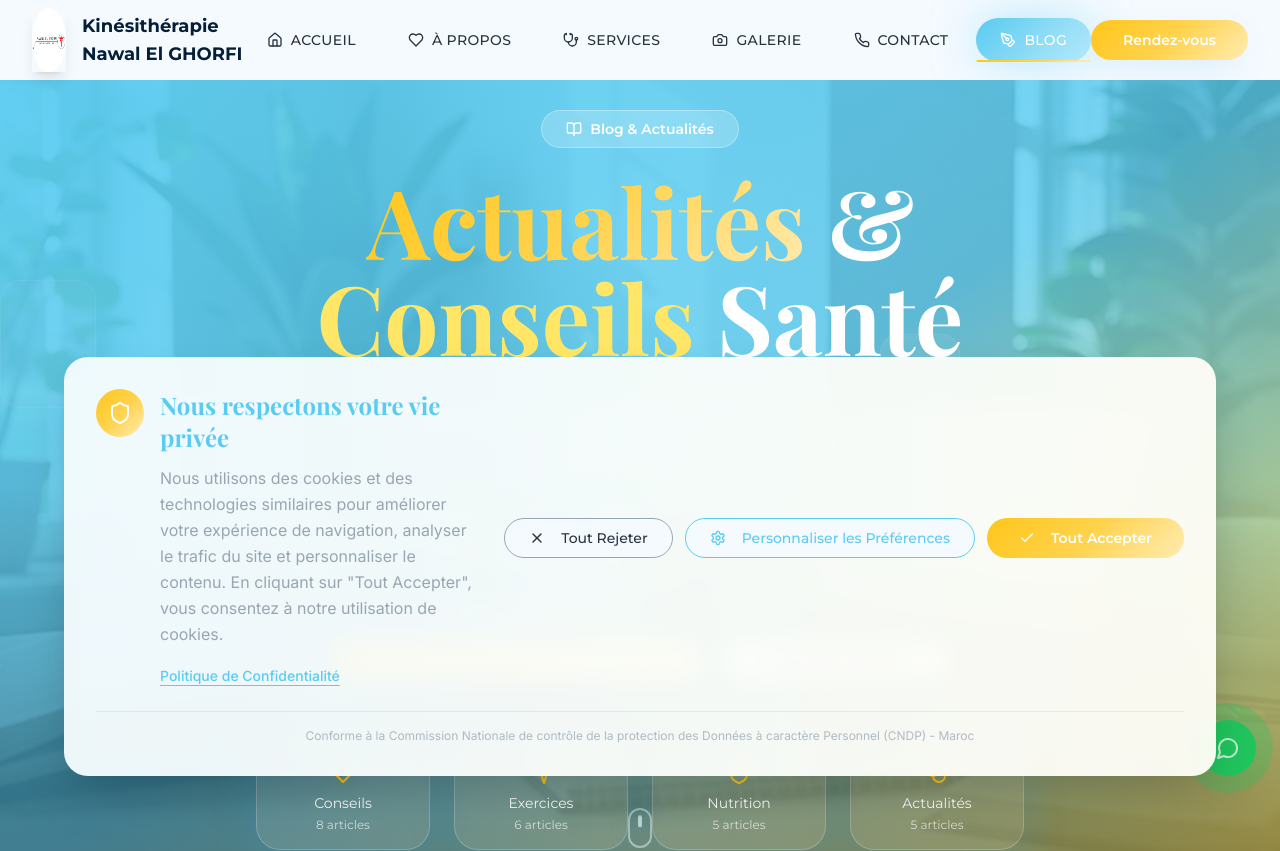
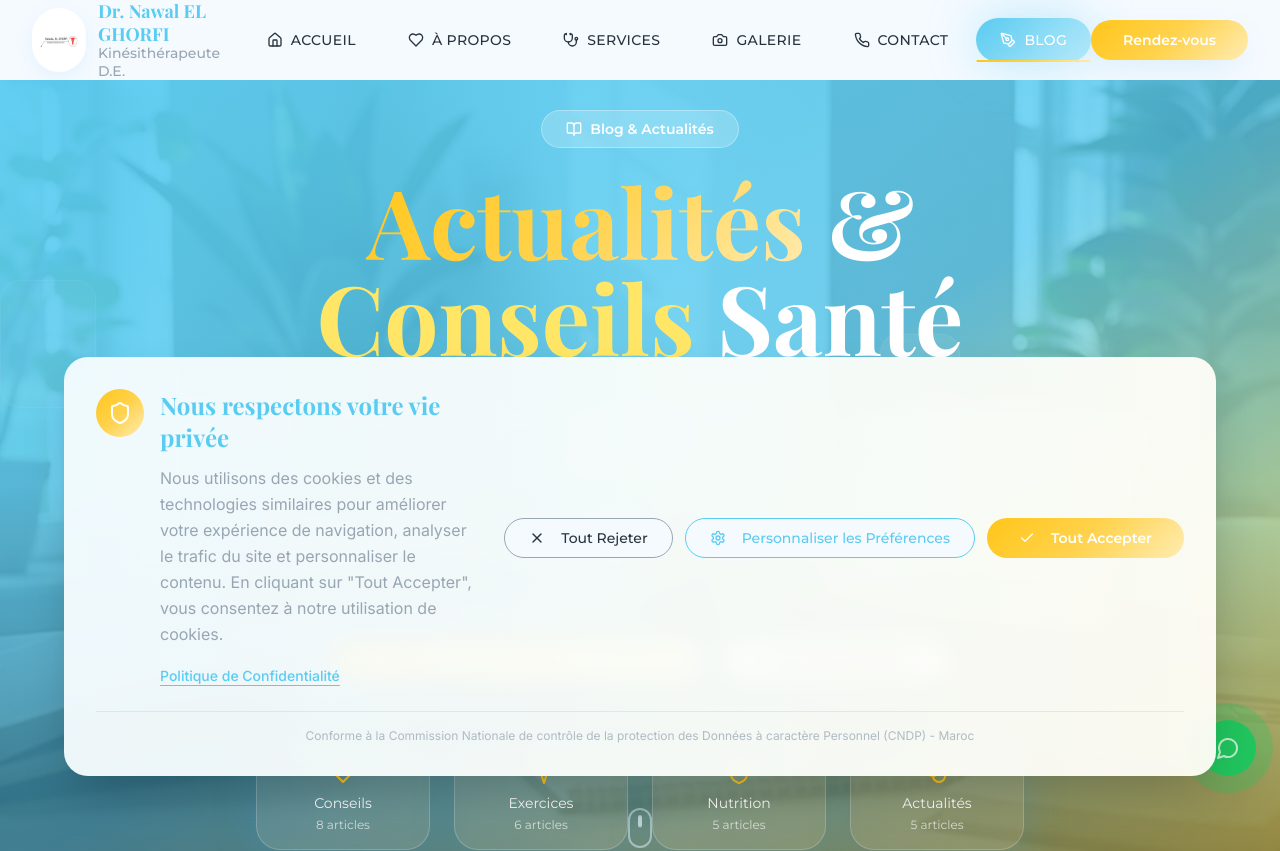
Before and after one commit to Napooc/CasaKine, a React (Vite) app: page /blog in a window 1280 px wide. Shown: the top 851 px of the page. Built offline with nearby package versions, Linux system fonts and the light colour scheme.

Commit message:
Update logo visibility
Make the logo image more visible and modern.

```diff
--- a/src/components/Navbar.tsx
+++ b/src/components/Navbar.tsx
@@ -60,17 +60,23 @@ const Navbar = () => {
                 }
               }}
             >
-              <div className="relative">
-                <img
-                  src="/lovable-uploads/b842a1de-fa46-46d8-a692-ed9011b6ba3f.png"
-                  alt="Dr. Nawal El Ghorfi"
-                  className="h-16 w-auto transition-transform duration-300 group-hover:scale-105 shadow-lg"
-                />
-                <div className="absolute inset-0 bg-gradient-accent opacity-0 group-hover:opacity-20 transition-opacity duration-300"></div>
-              </div>
-              <div className="flex flex-col">
-                <span className="font-montserrat font-bold text-lg text-left text-foreground">Kinésithérapie Nawal El GHORFI</span>
-
+              <div className="relative flex items-center space-x-3">
+                <div className="relative overflow-hidden rounded-full bg-white p-2 shadow-soft">
+                  <img
+                    src="/lovable-uploads/369c1f5b-ed08-439c-a09b-58bc3f177c61.png"
+                    alt="Dr. Nawal El Ghorfi - Kinésithérapeute D.E."
+                    className="h-12 w-auto transition-transform duration-300 group-hover:scale-105"
+                  />
+                  <div className="absolute inset-0 bg-gradient-primary opacity-0 group-hover:opacity-10 transition-opacity duration-300 rounded-full"></div>
+                </div>
+                <div className="flex flex-col">
+                  <span className="font-playfair font-bold text-lg text-left text-primary leading-tight">
+                    Dr. Nawal EL GHORFI
+                  </span>
+                  <span className="font-montserrat font-medium text-sm text-neutral-light leading-tight">
+                    Kinésithérapeute D.E.
+                  </span>
+                </div>
               </div>
             </Link>
 
```
Also changed, not shown: public/lovable-uploads/369c1f5b-ed08-439c-a09b-58bc3f177c61.png (added).
